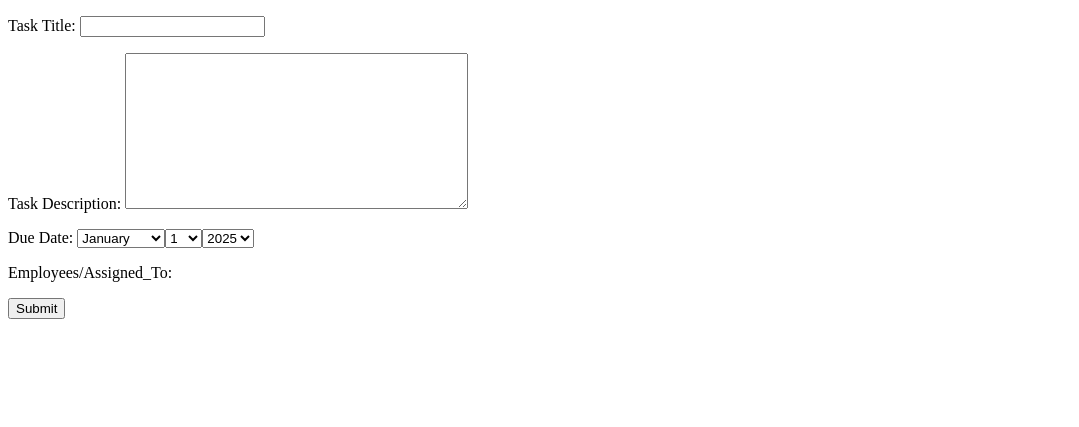
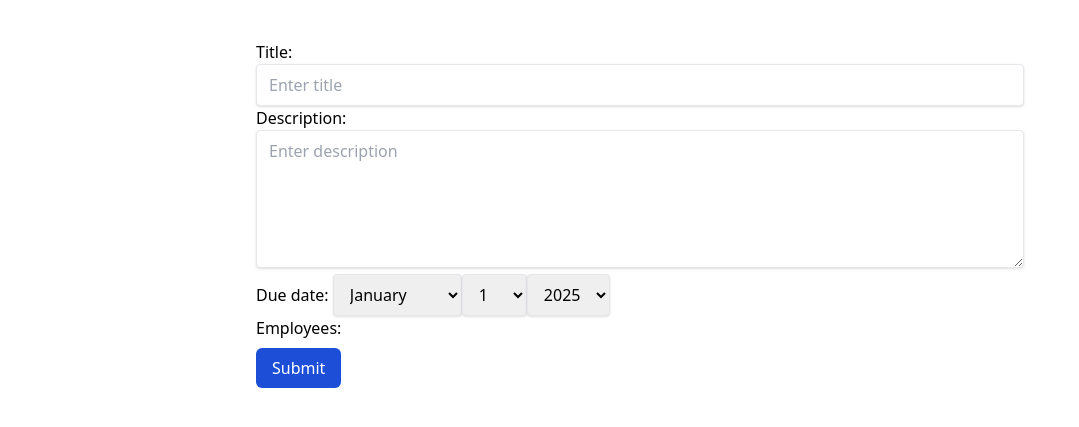
Before and after one commit to snayeemu/task-management-django, a Django app: page /tasks/create-task/ in a window 1280 px wide. Shown: the top 427 px of the page, without its empty margins (0-1079 px from the left). Run offline with Django 5.2, Linux system fonts and the light colour scheme; data that the repository does not hold is empty.

Commit message:
form added

```diff
--- a/static/css/output.css
+++ b/static/css/output.css
@@ -632,6 +632,10 @@ video {
   margin: 0.5rem;
 }
 
+.m-auto {
+  margin: auto;
+}
+
 .mx-auto {
   margin-left: auto;
   margin-right: auto;
@@ -653,16 +657,16 @@ video {
   margin-right: 0.5rem;
 }
 
+.mt-4 {
+  margin-top: 1rem;
+}
+
+.mt-10 {
+  margin-top: 2.5rem;
+}
+
 .mt-2 {
   margin-top: 0.5rem;
-}
-
-.mt-96 {
-  margin-top: 24rem;
-}
-
-.mt-4 {
-  margin-top: 1rem;
 }
 
 .block {
@@ -736,6 +740,14 @@ video {
 
 .max-w-\[1400px\] {
   max-width: 1400px;
+}
+
+.max-w-\[500px\] {
+  max-width: 500px;
+}
+
+.max-w-3xl {
+  max-width: 48rem;
 }
 
 .border-collapse {
@@ -829,6 +841,10 @@ video {
   border-radius: 0.75rem;
 }
 
+.rounded-md {
+  border-radius: 0.375rem;
+}
+
 .border {
   border-width: 1px;
 }
@@ -841,9 +857,23 @@ video {
   border-bottom-width: 1px;
 }
 
+.border-none {
+  border-style: none;
+}
+
+.border-black {
+  --tw-border-opacity: 1;
+  border-color: rgb(0 0 0 / var(--tw-border-opacity, 1));
+}
+
 .border-gray-100 {
   --tw-border-opacity: 1;
   border-color: rgb(243 244 246 / var(--tw-border-opacity, 1));
+}
+
+.border-red-700 {
+  --tw-border-opacity: 1;
+  border-color: rgb(185 28 28 / var(--tw-border-opacity, 1));
 }
 
 .border-white {
@@ -851,9 +881,9 @@ video {
   border-color: rgb(255 255 255 / var(--tw-border-opacity, 1));
 }
 
-.border-black {
+.border-red-900 {
   --tw-border-opacity: 1;
-  border-color: rgb(0 0 0 / var(--tw-border-opacity, 1));
+  border-color: rgb(127 29 29 / var(--tw-border-opacity, 1));
 }
 
 .bg-blue-100 {
@@ -889,6 +919,11 @@ video {
 .bg-green-500 {
   --tw-bg-opacity: 1;
   background-color: rgb(34 197 94 / var(--tw-bg-opacity, 1));
+}
+
+.bg-green-600 {
+  --tw-bg-opacity: 1;
+  background-color: rgb(22 163 74 / var(--tw-bg-opacity, 1));
 }
 
 .bg-orange-500 {
@@ -936,9 +971,9 @@ video {
   background-color: rgb(234 179 8 / var(--tw-bg-opacity, 1));
 }
 
-.bg-green-600 {
+.bg-blue-700 {
   --tw-bg-opacity: 1;
-  background-color: rgb(22 163 74 / var(--tw-bg-opacity, 1));
+  background-color: rgb(29 78 216 / var(--tw-bg-opacity, 1));
 }
 
 .p-2 {
@@ -977,16 +1012,17 @@ video {
   padding-bottom: 0.5rem;
 }
 
+.px-4 {
+  padding-left: 1rem;
+  padding-right: 1rem;
+}
+
 .pb-2 {
   padding-bottom: 0.5rem;
 }
 
 .text-left {
   text-align: left;
-}
-
-.text-center {
-  text-align: center;
 }
 
 .text-2xl {
@@ -1092,13 +1128,35 @@ video {
   filter: var(--tw-blur) var(--tw-brightness) var(--tw-contrast) var(--tw-grayscale) var(--tw-hue-rotate) var(--tw-invert) var(--tw-saturate) var(--tw-sepia) var(--tw-drop-shadow);
 }
 
+.duration-1000 {
+  transition-duration: 1000ms;
+}
+
 .ease-in-out {
   transition-timing-function: cubic-bezier(0.4, 0, 0.2, 1);
+}
+
+.hover\:border:hover {
+  border-width: 1px;
+}
+
+.hover\:border-b-4:hover {
+  border-bottom-width: 4px;
+}
+
+.hover\:border-green-800:hover {
+  --tw-border-opacity: 1;
+  border-color: rgb(22 101 52 / var(--tw-border-opacity, 1));
 }
 
 .hover\:bg-gray-100:hover {
   --tw-bg-opacity: 1;
   background-color: rgb(243 244 246 / var(--tw-bg-opacity, 1));
+}
+
+.hover\:bg-slate-800:hover {
+  --tw-bg-opacity: 1;
+  background-color: rgb(30 41 59 / var(--tw-bg-opacity, 1));
 }
 
 @media (min-width: 768px) {
--- a/task_management/urls.py
+++ b/task_management/urls.py
@@ -1,8 +1,9 @@
 from django.contrib import admin
 from django.urls import path, include
+from debug_toolbar.toolbar import debug_toolbar_urls
 
 
 urlpatterns = [
-    path('admin/', admin.site.urls),
-    path('tasks/', include("tasks.urls"))
-]
+    path("admin/", admin.site.urls),
+    path("tasks/", include("tasks.urls")),
+] + debug_toolbar_urls()
--- a/tasks/forms.py
+++ b/tasks/forms.py
@@ -1,5 +1,8 @@
 from django import forms
+from django.forms import ModelForm
+from tasks.models import Tasks
 
+# django form
 class TaskForm(forms.Form):
     CHOICES = [5, 8]
     title = forms.CharField(label = "Task Title", max_length=100)
@@ -12,3 +15,67 @@ class TaskForm(forms.Form):
         employees = kwargs.pop("employees", [])
         super().__init__(*args, **kwargs)
         self.fields["assigned_to"].choices = [(employee.id, employee.name) for employee in employees]
+
+class StyledFormMixin:
+    """ Mixing to apply style to form field """
+
+    default_classes = "shadow appearance-none border rounded w-full py-2 px-3 text-gray-700 leading-tight focus:outline-none focus:shadow-outline"
+
+    def apply_styled_widgets(self):
+        for field_name, field in self.fields.items():
+            if isinstance(field.widget, forms.TextInput):
+                field.widget.attrs.update({
+                    "class": self.default_classes,
+                    "placeholder": f"Enter {field.label.lower()}"
+                })
+            elif isinstance(field.widget, forms.Textarea):
+                field.widget.attrs.update({
+                    "class": self.default_classes,
+                    "placeholder": f"Enter {field.label.lower()}",
+                    "rows": 5
+                })
+            elif isinstance(field.widget, forms.SelectDateWidget):
+                field.widget.attrs.update({
+                    "class": "shadow appearance-none border rounded w-xl py-2 px-3 text-gray-700 leading-tight focus:outline-none focus:shadow-outline"
+                })
+            elif isinstance(field.widget, forms.SelectMultiple):
+                field.widget.attrs.update({
+                    "class": "space-y-2"
+                })
+
+
+
+# django model form
+class TaskModelForm(StyledFormMixin, ModelForm):
+    class Meta:
+        model = Tasks
+        # fields = "__all__"
+        # exclude = ["project", "is_completed", "created_at", "updated_at"]
+        fields = ["title", "description", "due_date", "employees"]
+
+        widgets = {
+            "due_date": forms.SelectDateWidget,
+            "employees": forms.CheckboxSelectMultiple
+        }
+
+        """ Manual Widget """
+        # widgets = {
+        #     "title": forms.TextInput(attrs={
+        #         "class": "shadow appearance-none border rounded w-full py-2 px-3 text-gray-700 leading-tight focus:outline-none focus:shadow-outline" ,
+        #         "placeholder": "Enter Task Title"
+        #     }),
+        #     "due_date": forms.SelectDateWidget(attrs={
+        #         "class": "shadow appearance-none border rounded w-xl py-2 px-3 text-gray-700 leading-tight focus:outline-none focus:shadow-outline"
+        #     }),
+        #     "description": forms.Textarea(attrs={
+        #         "class": "shadow appearance-none border rounded w-full h-[20px] py-2 px-3 text-gray-700 leading-tight focus:outline-none focus:shadow-outline",
+        #         "placeholder": "Enter Task Description",
+        #         "rows": 3
+        #         }),
+        #     "employees": forms.CheckboxSelectMultiple()
+        # }
+
+    """ Widget Using Mixin """
+    def __init__(self, *args, **kwargs):
+        super().__init__(*args, **kwargs)
+        self.apply_styled_widgets()
--- a/tasks/models.py
+++ b/tasks/models.py
@@ -4,6 +4,9 @@ from django.db import models
 class Employee(models.Model):
     name = models.CharField(max_length=100)
     email = models.EmailField(max_length=100, unique=True)
+
+    def __str__(self):
+        return self.name
 
 class Project(models.Model):
     name = models.CharField(max_length=100)
--- a/tasks/templates/task_form.html
+++ b/tasks/templates/task_form.html
@@ -1,15 +1,24 @@
+{% load static %}
 <!DOCTYPE html>
 <html lang="en">
-<head>
-    <meta charset="UTF-8">
-    <meta name="viewport" content="width=device-width, initial-scale=1.0">
+  <head>
+    <meta charset="UTF-8" />
+    <meta name="viewport" content="width=device-width, initial-scale=1.0" />
     <title>Form</title>
+    <link rel="stylesheet" href="{% static 'css/output.css' %}">
 </head>
 <body>
+  <div class="max-w-3xl mx-auto  mt-10">
+    <div>
+      {% if message %}
+        <p>{{ message }}</p>
+      {% endif %}
+    </div>
     <form method="post">
-        {% csrf_token %}
-        {{ form.as_p }}
-        <button type="submit">Submit</button>
+      {% csrf_token %}
+      {{ form.as_p }}
+      <button class="bg-blue-700 px-4 py-2 hover:bg-slate-800 border-none hover:border hover:border-b-4 hover:border-green-800 duration-1000 rounded-md text-white mt-2" type="submit">Submit</button>
     </form>
+  </div>
 </body>
 </html>
--- a/tasks/views.py
+++ b/tasks/views.py
@@ -1,5 +1,5 @@
 from django.shortcuts import render
-from tasks.forms import TaskForm
+from tasks.forms import TaskForm, TaskModelForm
 from django.http import HttpResponse
 from tasks.models import Employee, Tasks
 
@@ -18,24 +18,29 @@ def test(request):
 
 def create_task(request):
     employees = Employee.objects.all()
-    form = TaskForm(employees=employees)
+    form = TaskModelForm()
 
     if request.method == "POST":
-        form = TaskForm(request.POST, employees=employees)
+        form = TaskModelForm(request.POST)
         # print(form)
         if form.is_valid():
-            data = form.cleaned_data
-            title = data.get("title")
-            description = data.get("description")
-            due_date = data.get("due_date")
-            assigned_to = data.get("assigned_to")
-            task = Tasks.objects.create(title=title, description=description, due_date=due_date)
+            """for django ModelForm data"""
+            form.save()
+            return render(request, "task_form.html", {"form": form, "message": "Task Created Successfully"})
 
-            for emp_id in assigned_to:
-                employee = Employee.objects.get(id=emp_id)
-                task.employees.add(employee)
+            """for django form data"""
+            # data = form.cleaned_data
+            # title = data.get("title")
+            # description = data.get("description")
+            # due_date = data.get("due_date")
+            # assigned_to = data.get("assigned_to")
+            # task = Tasks.objects.create(title=title, description=description, due_date=due_date)
 
-            return HttpResponse("Task Created Successfully")
+            # for emp_id in assigned_to:
+            #     employee = Employee.objects.get(id=emp_id)
+            #     task.employees.add(employee)
+
+            # return HttpResponse("Task Created Successfully")
 
     context = {
         "form": form
```
Also changed, not shown: task_management/settings.py (+50 -42 lines).
